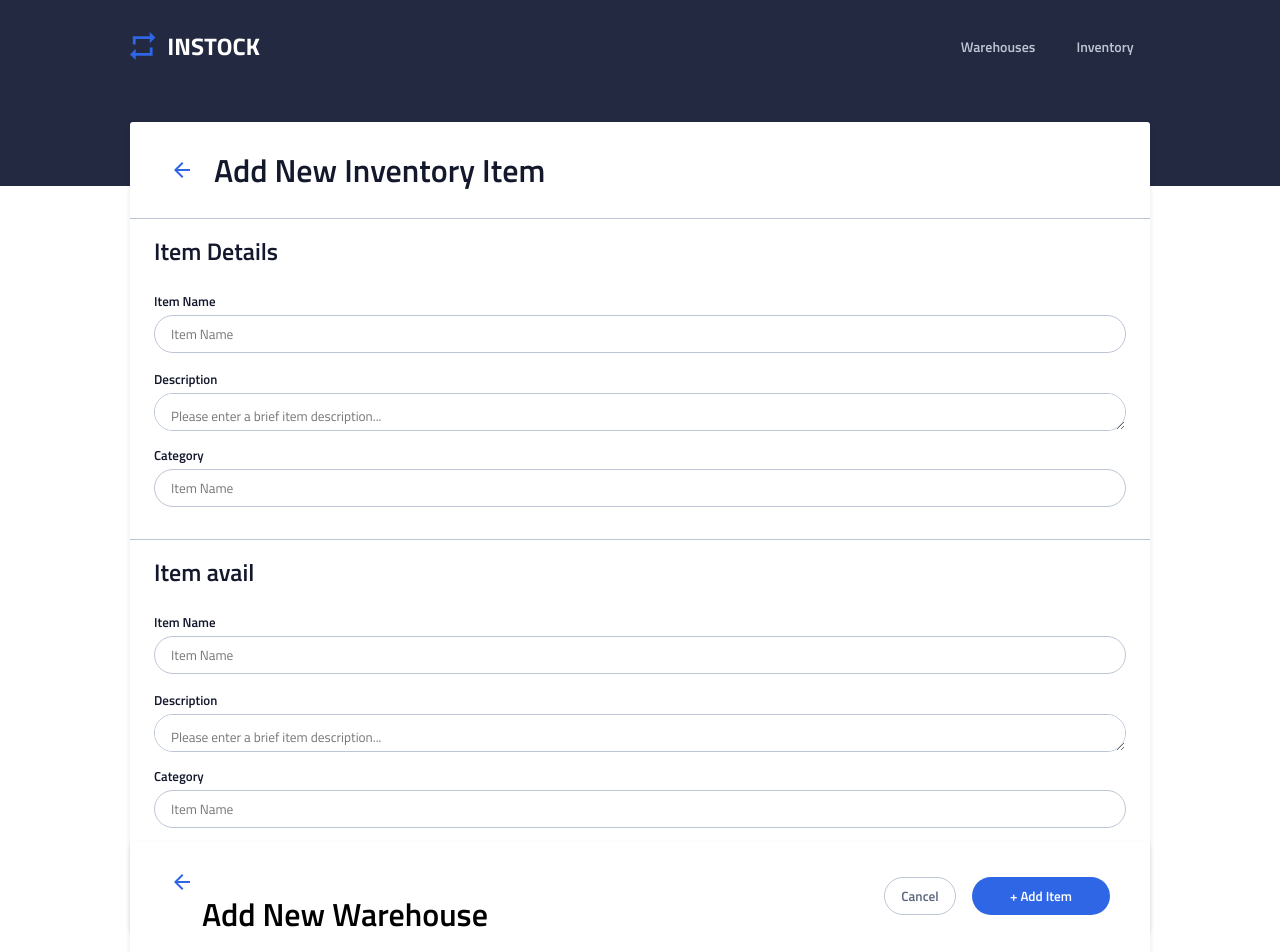
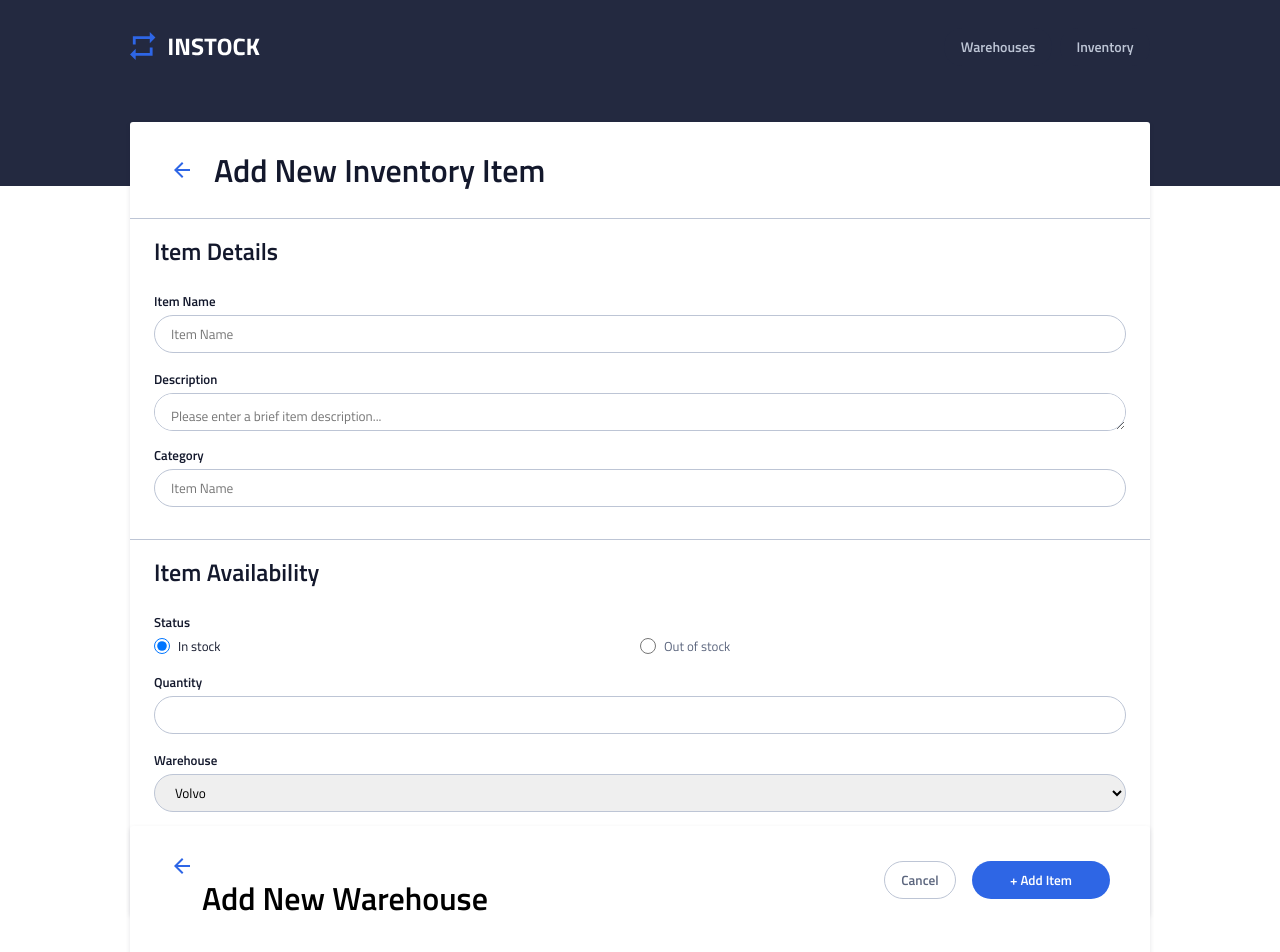
Before and after one commit to ntkunz/instock-client, a React (Create React App) app: page / in a window 1280 px wide. Shown: the top 952 px of the page. Built offline with nearby package versions, Linux system fonts and the light colour scheme.

Commit message:
create checkbox and dropdown input on itemAvailabilityForm.jsx component

```diff
--- a/src/components/ItemAvailabilityForm/ItemAvailabilityForm.jsx
+++ b/src/components/ItemAvailabilityForm/ItemAvailabilityForm.jsx
@@ -3,31 +3,37 @@ import "./ItemAvailabilityForm.scss";
 function ItemAvailabilityForm() {
     return (
         <div className="avail">
-            <h2 className="avail__title">Item avail</h2>
-            <label htmlFor="name" className="avail__label">Item Name</label>
+            <h2 className="avail__title">Item Availability</h2>
+            <label htmlFor="name" className="avail__label">Status</label>
+            {/* <fieldset className="avail__status"> */}
+            <div className="avail__radio-container">
+                <div className="avail__radio-set">
+                  <input className="avail__radio" type="radio" id="instock" name="instock" value="huey" checked />
+                  <label className="avail__radio-label" for="instock">In stock</label>
+                </div>
+                <div className="avail__radio-set">
+                  <input className="avail__radio" type="radio" id="outofstock" name="instock" value="outofstock" />
+                  <label className="avail__radio-label out-of-stock" for="outofstock">Out of stock</label>
+                </div>
+            </div>
+            {/* </fieldset> */}
+            <label htmlFor="quantity" className="avail__label">Quantity</label>
             <input
                 type="text"
                 className="avail__input"
-                // value={state.itemName}
+                // value={state.quantity}
                 // onChange={ handleChange }
-                placeholder="Item Name"
+                placeholder=""
             />
-            <label htmlFor="desc" className="avail__label">Description</label>
-            <textarea
-                type="text"
-                className="avail__desc-input"
-                // value={state.desc}
-                // onChange={ handleChange }
-                placeholder="Please enter a brief item description..."
-            />
-            <label htmlFor="" className="avail__label">Category</label>
-            <input
-                type="text"
-                className="avail__input"
-                // value={state.category}
-                // onChange={ handleChange }
-                placeholder="Item Name"
-            />
+            <label htmlFor="" className="avail__label">Warehouse</label>
+                <select
+                    className="avail__warehouse"
+                    name="avail_warehouse"
+                    id="avail_warehouse"
+                >
+                    <option value="volvo">Volvo</option>
+                    <option value="saab">Saab</option>
+                </select>
         </div>
     )
 }
--- a/src/components/ItemAvailabilityForm/ItemAvailabilityForm.scss
+++ b/src/components/ItemAvailabilityForm/ItemAvailabilityForm.scss
@@ -26,16 +26,46 @@
         }
     }
 
+    &__radio-container {
+        display: flex;
+        justify-content: space-between;
+        padding-bottom: 1rem;
+    }
 
-    &__desc-input {
+    &__radio-set {
+        flex-basis: 50%;
+        display: flex;
+        align-items: center;
+    }
+
+    &__radio {
+        height: 1rem;
+        width: 1rem;
+    }
+
+    &__radio-label {
+        font-size: .8125rem;
+        padding-left: .5rem;
+    }
+
+    // &__warehouse-container {
+    //     width: 100%;
+    // }
+
+    &__warehouse {
         border: 1px solid $secondary-color-light;
         border-radius: 1.25rem;
         width: 100%;
-        height: 7.5rem;
-        padding: .75rem 1rem;
-        margin-bottom: .5rem;
+        height: 2.25rem;
+        padding-left: 1rem;
+        margin-bottom: 1rem;
+
         @include tablet {
           height: 2.375rem;
         }
     }
 }
+
+.out-of-stock {
+    color: $secondary-color-dark;
+}
```
